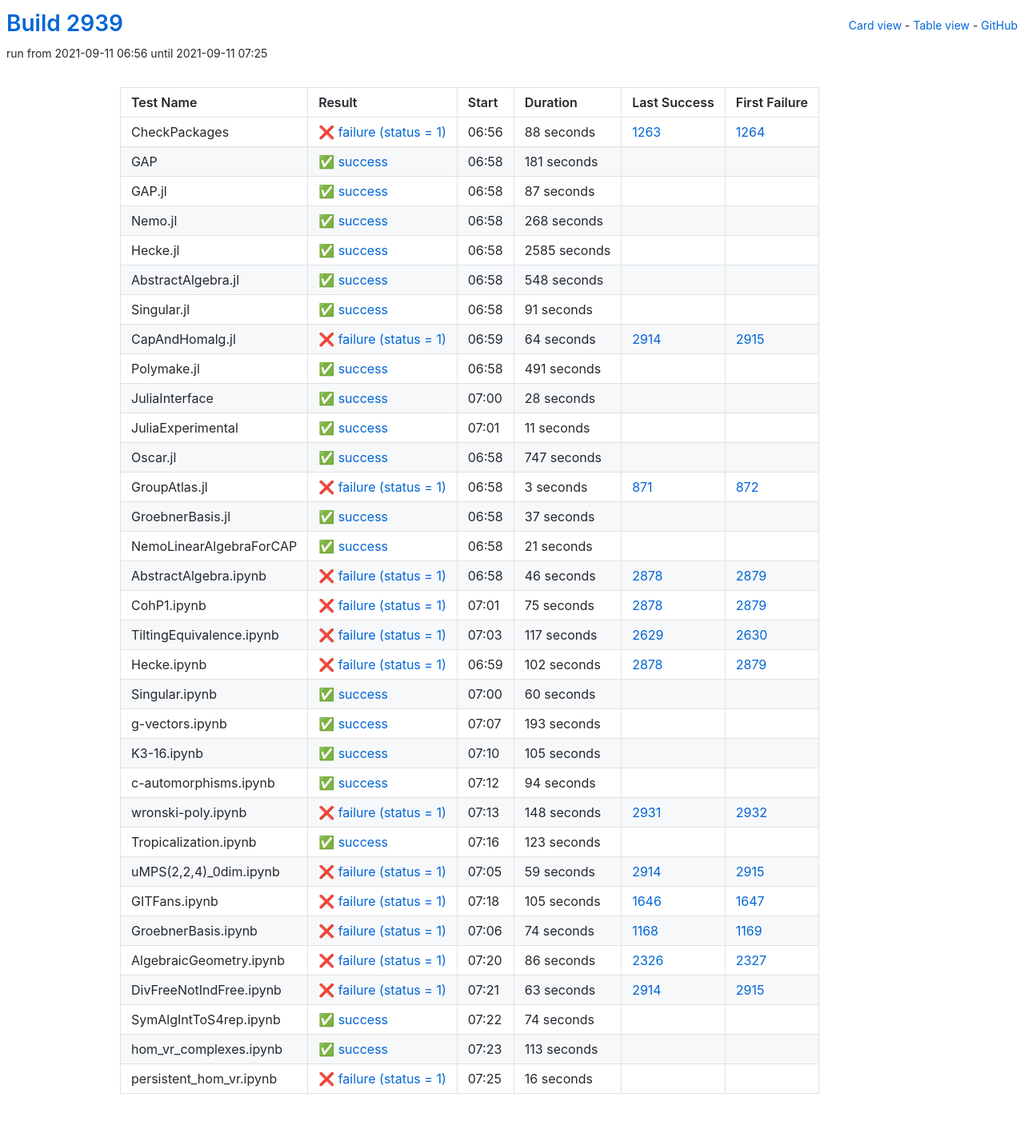
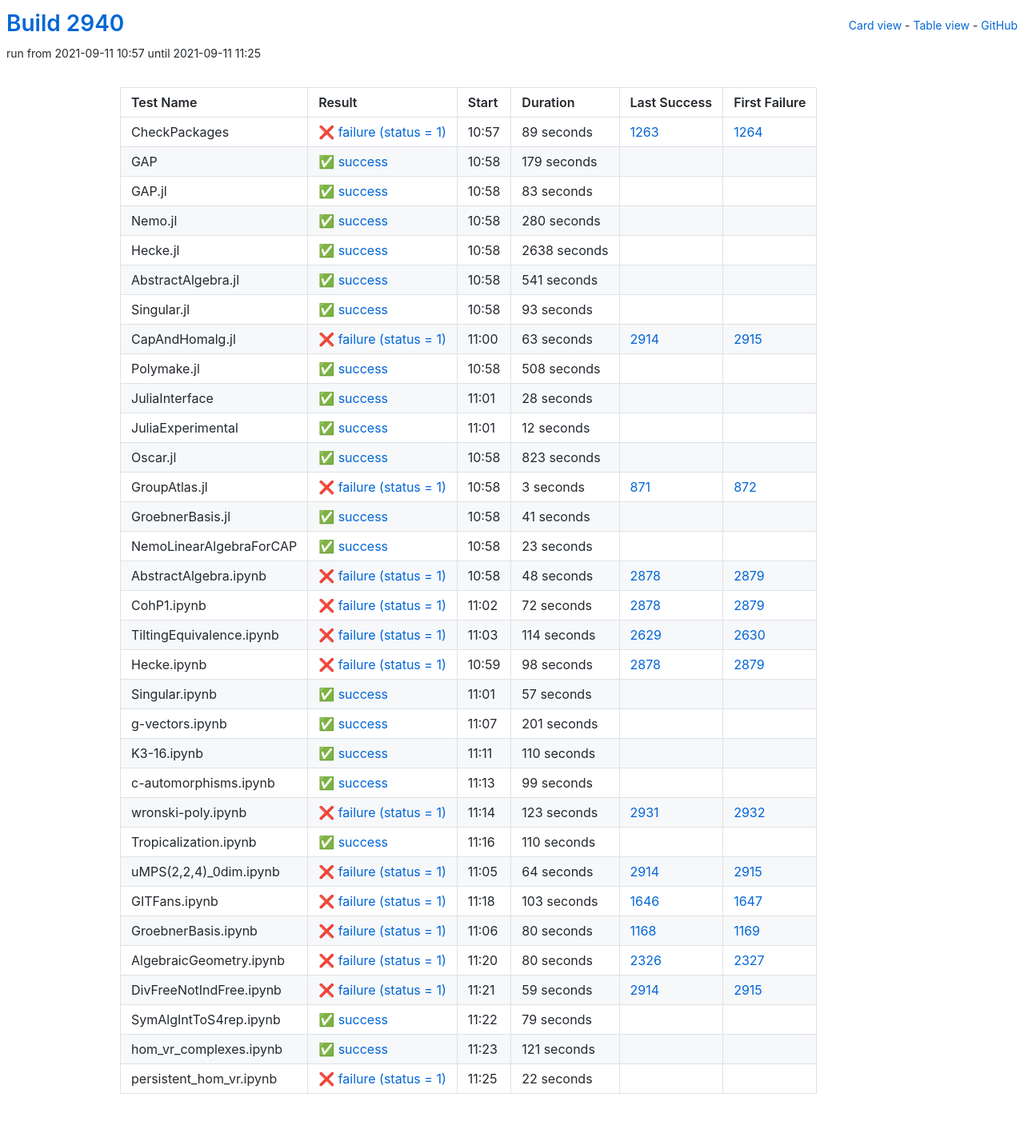
Before and after one commit to oscar-system/oscar-ci-status-stable, a Jekyll site: the page built from table.html, in a window 1280 px wide. Shown: the whole page at 80% size. Built offline with Jekyll 4.4.1, drawn with Linux system fonts in a browser that asks for light colours.

Commit message:
Build #2940

```diff
--- a/_data/ci.yml
+++ b/_data/ci.yml
@@ -1,6 +1,6 @@
 ---
-build: 2939
-build_url: https://oscarci.mathematik.uni-kl.de/job/oscar-stable/2939/
+build: 2940
+build_url: https://oscarci.mathematik.uni-kl.de/job/oscar-stable/2940/
 job: oscar-stable
 organization: oscar-system
 repo: oscar-ci-status-stable
@@ -8,116 +8,116 @@ repourl: https://github.com/oscar-system/oscar-ci-status-stable
 tests:
 - name: CheckPackages
   id: checkpackages
-  log: https://oscarci.mathematik.uni-kl.de/job/oscar-stable/2939/artifact/logs/build-2939/CheckPackages.log
-  start: 2021-09-11 06:56
+  log: https://oscarci.mathematik.uni-kl.de/job/oscar-stable/2940/artifact/logs/build-2940/CheckPackages.log
+  start: 2021-09-11 10:57
   success: false
   exitcode: 1
   status: failure
-  duration: 88
+  duration: 89
   last_success: 1263
   last_success_url: https://oscarci.mathematik.uni-kl.de/job/oscar-stable/1263/
   first_failure: 1264
   first_failure_url: https://oscarci.mathematik.uni-kl.de/job/oscar-stable/1264/
 - name: GAP
   id: gap
-  log: https://oscarci.mathematik.uni-kl.de/job/oscar-stable/2939/artifact/logs/build-2939/GAP.log
-  start: 2021-09-11 06:58
+  log: https://oscarci.mathematik.uni-kl.de/job/oscar-stable/2940/artifact/logs/build-2940/GAP.log
+  start: 2021-09-11 10:58
   success: true
   exitcode: 0
   status: success
-  duration: 181
+  duration: 179
   last_success: false
   last_success_url:
   first_failure: false
   first_failure_url:
 - name: GAP.jl
   id: gap-jl
-  log: https://oscarci.mathematik.uni-kl.de/job/oscar-stable/2939/artifact/logs/build-2939/GAP.jl.log
-  start: 2021-09-11 06:58
+  log: https://oscarci.mathematik.uni-kl.de/job/oscar-stable/2940/artifact/logs/build-2940/GAP.jl.log
+  start: 2021-09-11 10:58
   success: true
   exitcode: 0
   status: success
-  duration: 87
+  duration: 83
   last_success: false
   last_success_url:
   first_failure: false
   first_failure_url:
 - name: Nemo.jl
   id: nemo-jl
-  log: https://oscarci.mathematik.uni-kl.de/job/oscar-stable/2939/artifact/logs/build-2939/Nemo.jl.log
-  start: 2021-09-11 06:58
+  log: https://oscarci.mathematik.uni-kl.de/job/oscar-stable/2940/artifact/logs/build-2940/Nemo.jl.log
+  start: 2021-09-11 10:58
   success: true
   exitcode: 0
   status: success
-  duration: 268
+  duration: 280
   last_success: false
   last_success_url:
   first_failure: false
   first_failure_url:
 - name: Hecke.jl
   id: hecke-jl
-  log: https://oscarci.mathematik.uni-kl.de/job/oscar-stable/2939/artifact/logs/build-2939/Hecke.jl.log
-  start: 2021-09-11 06:58
+  log: https://oscarci.mathematik.uni-kl.de/job/oscar-stable/2940/artifact/logs/build-2940/Hecke.jl.log
+  start: 2021-09-11 10:58
   success: true
   exitcode: 0
   status: success
-  duration: 2585
+  duration: 2638
   last_success: false
   last_success_url:
   first_failure: false
   first_failure_url:
 - name: AbstractAlgebra.jl
   id: abstractalgebra-jl
-  log: https://oscarci.mathematik.uni-kl.de/job/oscar-stable/2939/artifact/logs/build-2939/AbstractAlgebra.jl.log
-  start: 2021-09-11 06:58
+  log: https://oscarci.mathematik.uni-kl.de/job/oscar-stable/2940/artifact/logs/build-2940/AbstractAlgebra.jl.log
+  start: 2021-09-11 10:58
   success: true
   exitcode: 0
   status: success
-  duration: 548
+  duration: 541
   last_success: false
   last_success_url:
   first_failure: false
   first_failure_url:
 - name: Singular.jl
   id: singular-jl
-  log: https://oscarci.mathematik.uni-kl.de/job/oscar-stable/2939/artifact/logs/build-2939/Singular.jl.log
-  start: 2021-09-11 06:58
+  log: https://oscarci.mathematik.uni-kl.de/job/oscar-stable/2940/artifact/logs/build-2940/Singular.jl.log
+  start: 2021-09-11 10:58
   success: true
   exitcode: 0
   status: success
-  duration: 91
+  duration: 93
   last_success: false
   last_success_url:
   first_failure: false
   first_failure_url:
 - name: CapAndHomalg.jl
   id: capandhomalg-jl
-  log: https://oscarci.mathematik.uni-kl.de/job/oscar-stable/2939/artifact/logs/build-2939/CapAndHomalg.jl.log
-  start: 2021-09-11 06:59
+  log: https://oscarci.mathematik.uni-kl.de/job/oscar-stable/2940/artifact/logs/build-2940/CapAndHomalg.jl.log
+  start: 2021-09-11 11:00
   success: false
   exitcode: 1
   status: failure
-  duration: 64
+  duration: 63
   last_success: 2914
   last_success_url: https://oscarci.mathematik.uni-kl.de/job/oscar-stable/2914/
   first_failure: 2915
   first_failure_url: https://oscarci.mathematik.uni-kl.de/job/oscar-stable/2915/
 - name: Polymake.jl
   id: polymake-jl
-  log: https://oscarci.mathematik.uni-kl.de/job/oscar-stable/2939/artifact/logs/build-2939/Polymake.jl.log
-  start: 2021-09-11 06:58
+  log: https://oscarci.mathematik.uni-kl.de/job/oscar-stable/2940/artifact/logs/build-2940/Polymake.jl.log
+  start: 2021-09-11 10:58
   success: true
   exitcode: 0
   status: success
-  duration: 491
+  duration: 508
   last_success: false
   last_success_url:
   first_failure: false
   first_failure_url:
 - name: JuliaInterface
   id: juliainterface
-  log: https://oscarci.mathematik.uni-kl.de/job/oscar-stable/2939/artifact/logs/build-2939/JuliaInterface.log
-  start: 2021-09-11 07:00
+  log: https://oscarci.mathematik.uni-kl.de/job/oscar-stable/2940/artifact/logs/build-2940/JuliaInterface.log
+  start: 2021-09-11 11:01
   success: true
   exitcode: 0
   status: success
@@ -128,32 +128,32 @@ tests:
   first_failure_url:
 - name: JuliaExperimental
   id: juliaexperimental
-  log: https://oscarci.mathematik.uni-kl.de/job/oscar-stable/2939/artifact/logs/build-2939/JuliaExperimental.log
-  start: 2021-09-11 07:01
+  log: https://oscarci.mathematik.uni-kl.de/job/oscar-stable/2940/artifact/logs/build-2940/JuliaExperimental.log
+  start: 2021-09-11 11:01
   success: true
   exitcode: 0
   status: success
-  duration: 11
+  duration: 12
   last_success: false
   last_success_url:
   first_failure: false
   first_failure_url:
 - name: Oscar.jl
   id: oscar-jl
-  log: https://oscarci.mathematik.uni-kl.de/job/oscar-stable/2939/artifact/logs/build-2939/Oscar.jl.log
-  start: 2021-09-11 06:58
+  log: https://oscarci.mathematik.uni-kl.de/job/oscar-stable/2940/artifact/logs/build-2940/Oscar.jl.log
+  start: 2021-09-11 10:58
   success: true
   exitcode: 0
   status: success
-  duration: 747
+  duration: 823
   last_success: false
   last_success_url:
   first_failure: false
   first_failure_url:
 - name: GroupAtlas.jl
   id: groupatlas-jl
-  log: https://oscarci.mathematik.uni-kl.de/job/oscar-stable/2939/artifact/logs/build-2939/GroupAtlas.jl.log
-  start: 2021-09-11 06:58
+  log: https://oscarci.mathematik.uni-kl.de/job/oscar-stable/2940/artifact/logs/build-2940/GroupAtlas.jl.log
+  start: 2021-09-11 10:58
   success: false
   exitcode: 1
   status: failure
@@ -164,152 +164,200 @@ tests:
   first_failure_url: https://oscarci.mathematik.uni-kl.de/job/oscar-stable/872/
 - name: GroebnerBasis.jl
   id: groebnerbasis-jl
-  log: https://oscarci.mathematik.uni-kl.de/job/oscar-stable/2939/artifact/logs/build-2939/GroebnerBasis.jl.log
-  start: 2021-09-11 06:58
+  log: https://oscarci.mathematik.uni-kl.de/job/oscar-stable/2940/artifact/logs/build-2940/GroebnerBasis.jl.log
+  start: 2021-09-11 10:58
   success: true
   exitcode: 0
   status: success
-  duration: 37
+  duration: 41
   last_success: false
   last_success_url:
   first_failure: false
   first_failure_url:
 - name: NemoLinearAlgebraForCAP
   id: nemolinearalgebraforcap
-  log: https://oscarci.mathematik.uni-kl.de/job/oscar-stable/2939/artifact/logs/build-2939/NemoLinearAlgebraForCAP.log
-  start: 2021-09-11 06:58
+  log: https://oscarci.mathematik.uni-kl.de/job/oscar-stable/2940/artifact/logs/build-2940/NemoLinearAlgebraForCAP.log
+  start: 2021-09-11 10:58
   success: true
   exitcode: 0
   status: success
-  duration: 21
+  duration: 23
   last_success: false
   last_success_url:
   first_failure: false
   first_failure_url:
 - name: AbstractAlgebra.ipynb
   id: abstractalgebra-ipynb
-  log: https://oscarci.mathematik.uni-kl.de/job/oscar-stable/2939/artifact/logs/build-2939/AbstractAlgebra.ipynb.log
-  start: 2021-09-11 06:58
+  log: https://oscarci.mathematik.uni-kl.de/job/oscar-stable/2940/artifact/logs/build-2940/AbstractAlgebra.ipynb.log
+  start: 2021-09-11 10:58
   success: false
   exitcode: 1
   status: failure
-  duration: 46
+  duration: 48
   last_success: 2878
   last_success_url: https://oscarci.mathematik.uni-kl.de/job/oscar-stable/2878/
   first_failure: 2879
   first_failure_url: https://oscarci.mathematik.uni-kl.de/job/oscar-stable/2879/
 - name: CohP1.ipynb
   id: cohp1-ipynb
-  log: https://oscarci.mathematik.uni-kl.de/job/oscar-stable/2939/artifact/logs/build-2939/CohP1.ipynb.log
-  start: 2021-09-11 07:01
+  log: https://oscarci.mathematik.uni-kl.de/job/oscar-stable/2940/artifact/logs/build-2940/CohP1.ipynb.log
+  start: 2021-09-11 11:02
   success: false
   exitcode: 1
   status: failure
-  duration: 75
+  duration: 72
   last_success: 2878
   last_success_url: https://oscarci.mathematik.uni-kl.de/job/oscar-stable/2878/
   first_failure: 2879
   first_failure_url: https://oscarci.mathematik.uni-kl.de/job/oscar-stable/2879/
 - name: TiltingEquivalence.ipynb
   id: tiltingequivalence-ipynb
-  log: https://oscarci.mathematik.uni-kl.de/job/oscar-stable/2939/artifact/logs/build-2939/TiltingEquivalence.ipynb.log
-  start: 2021-09-11 07:03
+  log: https://oscarci.mathematik.uni-kl.de/job/oscar-stable/2940/artifact/logs/build-2940/TiltingEquivalence.ipynb.log
+  start: 2021-09-11 11:03
   success: false
   exitcode: 1
   status: failure
-  duration: 117
+  duration: 114
   last_success: 2629
   last_success_url: https://oscarci.mathematik.uni-kl.de/job/oscar-stable/2629/
   first_failure: 2630
   first_failure_url: https://oscarci.mathematik.uni-kl.de/job/oscar-stable/2630/
 - name: Hecke.ipynb
   id: hecke-ipynb
-  log: https://oscarci.mathematik.uni-kl.de/job/oscar-stable/2939/artifact/logs/build-2939/Hecke.ipynb.log
-  start: 2021-09-11 06:59
+  log: https://oscarci.mathematik.uni-kl.de/job/oscar-stable/2940/artifact/logs/build-2940/Hecke.ipynb.log
+  start: 2021-09-11 10:59
   success: false
   exitcode: 1
   status: failure
-  duration: 102
+  duration: 98
   last_success: 2878
   last_success_url: https://oscarci.mathematik.uni-kl.de/job/oscar-stable/2878/
   first_failure: 2879
   first_failure_url: https://oscarci.mathematik.uni-kl.de/job/oscar-stable/2879/
 - name: Singular.ipynb
   id: singular-ipynb
-  log: https://oscarci.mathematik.uni-kl.de/job/oscar-stable/2939/artifact/logs/build-2939/Singular.ipynb.log
-  start: 2021-09-11 07:00
+  log: https://oscarci.mathematik.uni-kl.de/job/oscar-stable/2940/artifact/logs/build-2940/Singular.ipynb.log
+  start: 2021-09-11 11:01
   success: true
   exitcode: 0
   status: success
-  duration: 60
+  duration: 57
   last_success: false
   last_success_url:
   first_failure: false
   first_failure_url:
 - name: g-vectors.ipynb
   id: g-vectors-ipynb
-  log: https://oscarci.mathematik.uni-kl.de/job/oscar-stable/2939/artifact/logs/build-2939/g-vectors.ipynb.log
-  start: 2021-09-11 07:07
+  log: https://oscarci.mathematik.uni-kl.de/job/oscar-stable/2940/artifact/logs/build-2940/g-vectors.ipynb.log
+  start: 2021-09-11 11:07
   success: true
   exitcode: 0
   status: success
-  duration: 193
+  duration: 201
   last_success: false
   last_success_url:
   first_failure: false
   first_failure_url:
 - name: K3-16.ipynb
   id: k3-16-ipynb
-  log: https://oscarci.mathematik.uni-kl.de/job/oscar-stable/2939/artifact/logs/build-2939/K3-16.ipynb.log
-  start: 2021-09-11 07:10
+  log: https://oscarci.mathematik.uni-kl.de/job/oscar-stable/2940/artifact/logs/build-2940/K3-16.ipynb.log
+  start: 2021-09-11 11:11
   success: true
   exitcode: 0
   status: success
-  duration: 105
+  duration: 110
   last_success: false
   last_success_url:
   first_failure: false
   first_failure_url:
 - name: c-automorphisms.ipynb
   id: c-automorphisms-ipynb
-  log: https://oscarci.mathematik.uni-kl.de/job/oscar-stable/2939/artifact/logs/build-2939/c-automorphisms.ipynb.log
-  start: 2021-09-11 07:12
+  log: https://oscarci.mathematik.uni-kl.de/job/oscar-stable/2940/artifact/logs/build-2940/c-automorphisms.ipynb.log
+  start: 2021-09-11 11:13
   success: true
   exitcode: 0
   status: success
-  duration: 94
+  duration: 99
   last_success: false
   last_success_url:
   first_failure: false
   first_failure_url:
 - name: wronski-poly.ipynb
   id: wronski-poly-ipynb
-  log: https://oscarci.mathematik.uni-kl.de/job/oscar-stable/2939/artifact/logs/build-2939/wronski-poly.ipynb.log
-  start: 2021-09-11 07:13
+  log: https://oscarci.mathematik.uni-kl.de/job/oscar-stable/2940/artifact/logs/build-2940/wronski-poly.ipynb.log
+  start: 2021-09-11 11:14
   success: false
   exitcode: 1
   status: failure
-  duration: 148
+  duration: 123
   last_success: 2931
   last_success_url: https://oscarci.mathematik.uni-kl.de/job/oscar-stable/2931/
   first_failure: 2932
   first_failure_url: https://oscarci.mathematik.uni-kl.de/job/oscar-stable/2932/
 - name: Tropicalization.ipynb
   id: tropicalization-ipynb
-  log: https://oscarci.mathematik.uni-kl.de/job/oscar-stable/2939/artifact/logs/build-2939/Tropicalization.ipynb.log
-  start: 2021-09-11 07:16
+  log: https://oscarci.mathematik.uni-kl.de/job/oscar-stable/2940/artifact/logs/build-2940/Tropicalization.ipynb.log
+  start: 2021-09-11 11:16
   success: true
   exitcode: 0
   status: success
-  duration: 123
+  duration: 110
   last_success: false
   last_success_url:
   first_failure: false
   first_failure_url:
 - name: uMPS(2,2,4)_0dim.ipynb
   id: umps-2-2-4-0dim-ipynb
-  log: https://oscarci.mathematik.uni-kl.de/job/oscar-stable/2939/artifact/logs/build-2939/uMPS-2-2-4-_0dim.ipynb.log
-  start: 2021-09-11 07:05
+  log: https://oscarci.mathematik.uni-kl.de/job/oscar-stable/2940/artifact/logs/build-2940/uMPS-2-2-4-_0dim.ipynb.log
+  start: 2021-09-11 11:05
+  success: false
+  exitcode: 1
+  status: failure
+  duration: 64
+  last_success: 2914
+  last_success_url: https://oscarci.mathematik.uni-kl.de/job/oscar-stable/2914/
+  first_failure: 2915
+  first_failure_url: https://oscarci.mathematik.uni-kl.de/job/oscar-stable/2915/
+- name: GITFans.ipynb
+  id: gitfans-ipynb
+  log: https://oscarci.mathematik.uni-kl.de/job/oscar-stable/2940/artifact/logs/build-2940/GITFans.ipynb.log
+  start: 2021-09-11 11:18
+  success: false
+  exitcode: 1
+  status: failure
+  duration: 103
+  last_success: 1646
+  last_success_url: https://oscarci.mathematik.uni-kl.de/job/oscar-stable/1646/
+  first_failure: 1647
+  first_failure_url: https://oscarci.mathematik.uni-kl.de/job/oscar-stable/1647/
+- name: GroebnerBasis.ipynb
+  id: groebnerbasis-ipynb
+  log: https://oscarci.mathematik.uni-kl.de/job/oscar-stable/2940/artifact/logs/build-2940/GroebnerBasis.ipynb.log
+  start: 2021-09-11 11:06
+  success: false
+  exitcode: 1
+  status: failure
+  duration: 80
+  last_success: 1168
+  last_success_url: https://oscarci.mathematik.uni-kl.de/job/oscar-stable/1168/
+  first_failure: 1169
+  first_failure_url: https://oscarci.mathematik.uni-kl.de/job/oscar-stable/1169/
+- name: AlgebraicGeometry.ipynb
+  id: algebraicgeometry-ipynb
+  log: https://oscarci.mathematik.uni-kl.de/job/oscar-stable/2940/artifact/logs/build-2940/AlgebraicGeometry.ipynb.log
+  start: 2021-09-11 11:20
+  success: false
+  exitcode: 1
+  status: failure
+  duration: 80
+  last_success: 2326
+  last_success_url: https://oscarci.mathematik.uni-kl.de/job/oscar-stable/2326/
+  first_failure: 2327
+  first_failure_url: https://oscarci.mathematik.uni-kl.de/job/oscar-stable/2327/
+- name: DivFreeNotIndFree.ipynb
+  id: divfreenotindfree-ipynb
+  log: https://oscarci.mathematik.uni-kl.de/job/oscar-stable/2940/artifact/logs/build-2940/DivFreeNotIndFree.ipynb.log
+  start: 2021-09-11 11:21
   success: false
   exitcode: 1
   status: failure
@@ -318,86 +366,38 @@ tests:
   last_success_url: https://oscarci.mathematik.uni-kl.de/job/oscar-stable/2914/
   first_failure: 2915
   first_failure_url: https://oscarci.mathematik.uni-kl.de/job/oscar-stable/2915/
-- name: GITFans.ipynb
-  id: gitfans-ipynb
-  log: https://oscarci.mathematik.uni-kl.de/job/oscar-stable/2939/artifact/logs/build-2939/GITFans.ipynb.log
-  start: 2021-09-11 07:18
-  success: false
-  exitcode: 1
-  status: failure
-  duration: 105
-  last_success: 1646
-  last_success_url: https://oscarci.mathematik.uni-kl.de/job/oscar-stable/1646/
-  first_failure: 1647
-  first_failure_url: https://oscarci.mathematik.uni-kl.de/job/oscar-stable/1647/
-- name: GroebnerBasis.ipynb
-  id: groebnerbasis-ipynb
-  log: https://oscarci.mathematik.uni-kl.de/job/oscar-stable/2939/artifact/logs/build-2939/GroebnerBasis.ipynb.log
-  start: 2021-09-11 07:06
-  success: false
-  exitcode: 1
-  status: failure
-  duration: 74
-  last_success: 1168
-  last_success_url: https://oscarci.mathematik.uni-kl.de/job/oscar-stable/1168/
-  first_failure: 1169
-  first_failure_url: https://oscarci.mathematik.uni-kl.de/job/oscar-stable/1169/
-- name: AlgebraicGeometry.ipynb
-  id: algebraicgeometry-ipynb
-  log: https://oscarci.mathematik.uni-kl.de/job/oscar-stable/2939/artifact/logs/build-2939/AlgebraicGeometry.ipynb.log
-  start: 2021-09-11 07:20
-  success: false
-  exitcode: 1
-  status: failure
-  duration: 86
-  last_success: 2326
-  last_success_url: https://oscarci.mathematik.uni-kl.de/job/oscar-stable/2326/
-  first_failure: 2327
-  first_failure_url: https://oscarci.mathematik.uni-kl.de/job/oscar-stable/2327/
-- name: DivFreeNotIndFree.ipynb
-  id: divfreenotindfree-ipynb
-  log: https://oscarci.mathematik.uni-kl.de/job/oscar-stable/2939/artifact/logs/build-2939/DivFreeNotIndFree.ipynb.log
-  start: 2021-09-11 07:21
-  success: false
-  exitcode: 1
-  status: failure
-  duration: 63
-  last_success: 2914
-  last_success_url: https://oscarci.mathematik.uni-kl.de/job/oscar-stable/2914/
-  first_failure: 2915
-  first_failure_url: https://oscarci.mathematik.uni-kl.de/job/oscar-stable/2915/
 - name: SymAlgIntToS4rep.ipynb
   id: symalginttos4rep-ipynb
-  log: https://oscarci.mathematik.uni-kl.de/job/oscar-stable/2939/artifact/logs/build-2939/SymAlgIntToS4rep.ipynb.log
-  start: 2021-09-11 07:22
+  log: https://oscarci.mathematik.uni-kl.de/job/oscar-stable/2940/artifact/logs/build-2940/SymAlgIntToS4rep.ipynb.log
+  start: 2021-09-11 11:22
   success: true
   exitcode: 0
   status: success
-  duration: 74
+  duration: 79
   last_success: false
   last_success_url:
   first_failure: false
   first_failure_url:
 - name: hom_vr_complexes.ipynb
   id: hom-vr-complexes-ipynb
-  log: https://oscarci.mathematik.uni-kl.de/job/oscar-stable/2939/artifact/logs/build-2939/hom_vr_complexes.ipynb.log
-  start: 2021-09-11 07:23
+  log: https://oscarci.mathematik.uni-kl.de/job/oscar-stable/2940/artifact/logs/build-2940/hom_vr_complexes.ipynb.log
+  start: 2021-09-11 11:23
   success: true
   exitcode: 0
   status: success
-  duration: 113
+  duration: 121
   last_success: false
   last_success_url:
   first_failure: false
   first_failure_url:
 - name: persistent_hom_vr.ipynb
   id: persistent-hom-vr-ipynb
-  log: https://oscarci.mathematik.uni-kl.de/job/oscar-stable/2939/artifact/logs/build-2939/persistent_hom_vr.ipynb.log
-  start: 2021-09-11 07:25
+  log: https://oscarci.mathematik.uni-kl.de/job/oscar-stable/2940/artifact/logs/build-2940/persistent_hom_vr.ipynb.log
+  start: 2021-09-11 11:25
   success: false
   exitcode: 1
   status: failure
-  duration: 16
+  duration: 22
   last_success: false
   last_success_url:
   first_failure: false
```
Also changed, not shown: README.md.
